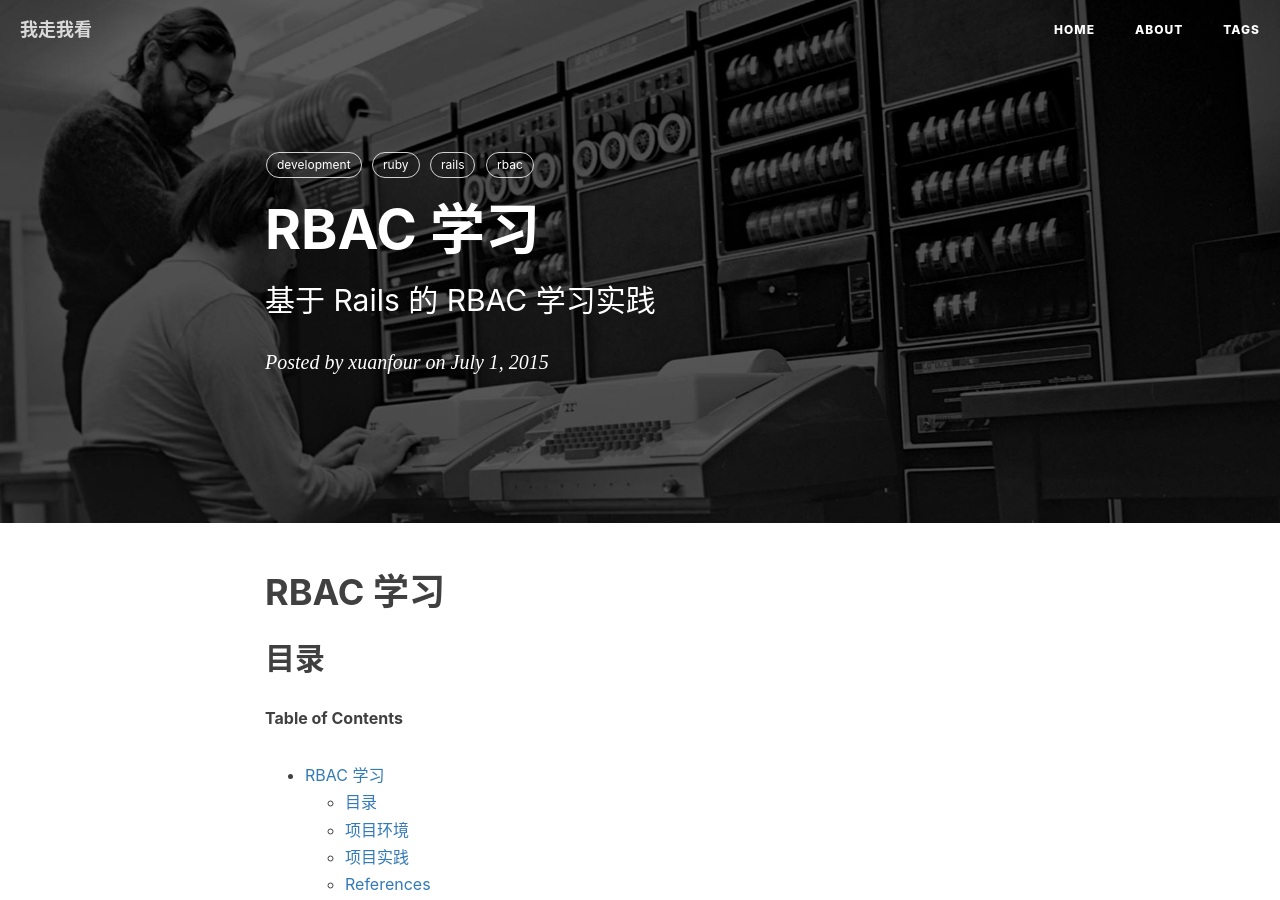
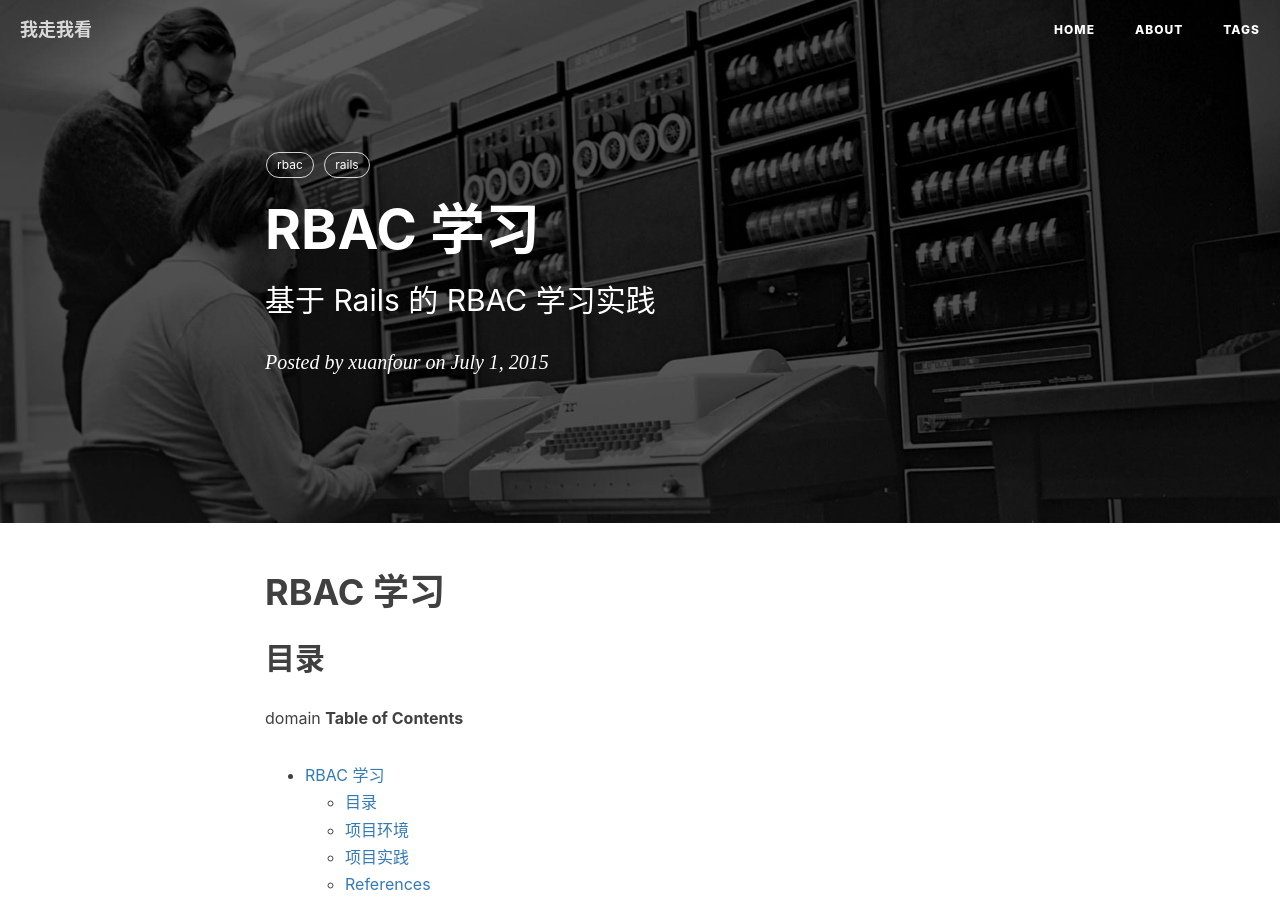
Before and after one commit to xuanfour/xuanfour.github.io, a Jekyll site: the page built from _posts/dev/2018-06-30-rbac.md, in a window 1280 px wide and 900 px high. Built offline with Jekyll 4.4.1, drawn with Linux system fonts in a browser that asks for light colours; nearby versions of some CDN libraries; comment, search, counter and statistics services are not loaded.

Commit message:
modify the tag

```diff
--- a/_posts/dev/2018-06-30-rbac.md
+++ b/_posts/dev/2018-06-30-rbac.md
@@ -7,17 +7,15 @@ categories: dev
 author:     "xuanfour"
 header-img: "img/post-bg-unix-linux.jpg"
 tags:
-    - development
-    - ruby
+    - rbac
     - rails
-    - rbac
 ---
 
 # RBAC 学习
 
 ## 目录
 
-<!-- markdown-toc start - Don't edit this section. Run M-x markdown-toc-refresh-toc -->
+domain<!-- markdown-toc start - Don't edit this section. Run M-x markdown-toc-refresh-toc -->
 **Table of Contents**
 
 - [RBAC 学习](#rbac-学习)
```
Also changed, not shown: _posts/util/2018-07-13-tmux.md (renamed from _posts/tool/2018-07-13-tmux.md, +1 -1 lines).
